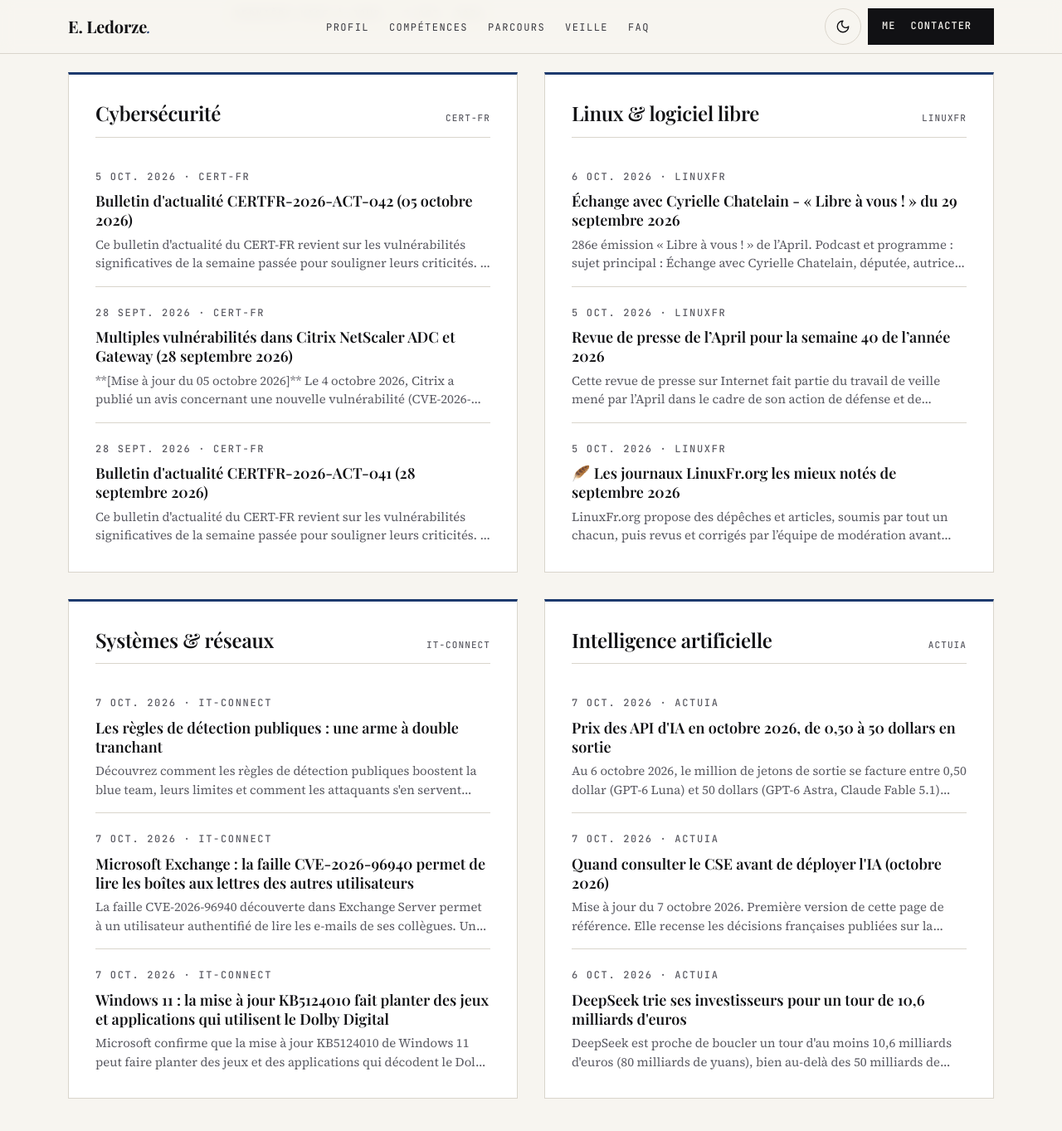
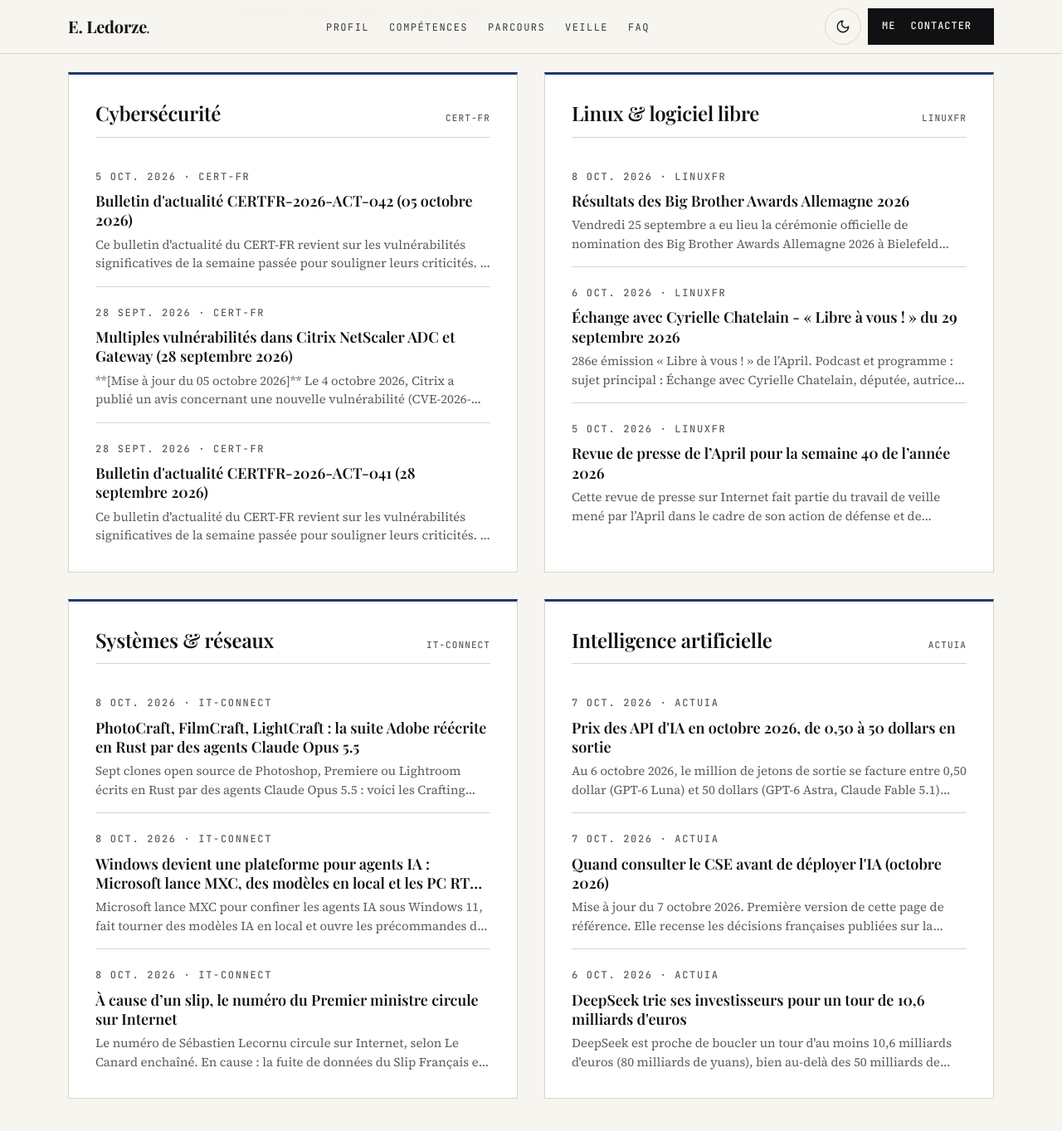
Before and after one commit to TheDringe54-lab/TheDringe54-lab.github.io, a Jekyll site: the page built from index.html, in a window 1280 px wide and 1400 px high, scrolled down 4337 px. Shown: the top 1363 px of the window at 83% size. Built offline with Jekyll 4.4.1, drawn with Linux system fonts in a browser that asks for light colours.

Commit message:
Veille techno : mise à jour automatique

```diff
--- a/_data/veille.json
+++ b/_data/veille.json
@@ -1,5 +1,5 @@
 {
-  "mise_a_jour": "2026-10-07",
+  "mise_a_jour": "2026-10-08",
   "themes": [
     {
       "id": "cyber",
@@ -35,6 +35,13 @@
       "titre_en": "Linux & open source",
       "articles": [
         {
+          "titre": "Résultats des Big Brother Awards Allemagne 2026",
+          "lien": "https://linuxfr.org/news/resultats-des-big-brother-awards-allemagne-2026",
+          "source": "LinuxFR",
+          "date": "2026-10-08",
+          "resume": "Vendredi 25 septembre a eu lieu la cérémonie officielle de nomination des Big Brother Awards Allemagne 2026 à Bielefeld (Westphalie Est-Lippe). Si 4 des 6…"
+        },
+        {
           "titre": "Échange avec Cyrielle Chatelain - « Libre à vous ! » du 29 septembre 2026",
           "lien": "https://linuxfr.org/news/echange-avec-cyrielle-chatelain-libre-a-vous-du-29-septembre-2026",
           "source": "LinuxFR",
@@ -47,13 +54,6 @@
           "source": "LinuxFR",
           "date": "2026-10-05",
           "resume": "Cette revue de presse sur Internet fait partie du travail de veille mené par l’April dans le cadre de son action de défense et de promotion du logiciel libre…"
-        },
-        {
-          "titre": "🪶 Les journaux LinuxFr.org les mieux notés de septembre 2026",
-          "lien": "https://linuxfr.org/news/les-journaux-linuxfr-org-les-mieux-notes-de-septembre-2026",
-          "source": "LinuxFR",
-          "date": "2026-10-05",
-          "resume": "LinuxFr.org propose des dépêches et articles, soumis par tout un chacun, puis revus et corrigés par l’équipe de modération avant publication. C’est la partie…"
         }
       ]
     },
@@ -63,25 +63,25 @@
       "titre_en": "Systems & networks",
       "articles": [
         {
-          "titre": "Les règles de détection publiques : une arme à double tranchant",
-          "lien": "https://www.it-connect.fr/regles-de-detection-publiques-une-arme-a-double-tranchant/",
+          "titre": "PhotoCraft, FilmCraft, LightCraft : la suite Adobe réécrite en Rust par des agents Claude Opus 5.5",
+          "lien": "https://www.it-connect.fr/suite-adobe-rust-claude-opus-artcraft-crafting-apps/",
           "source": "IT-Connect",
-          "date": "2026-10-07",
-          "resume": "Découvrez comment les règles de détection publiques boostent la blue team, leurs limites et comment les attaquants s'en servent pour éviter les alertes. Le…"
+          "date": "2026-10-08",
+          "resume": "Sept clones open source de Photoshop, Premiere ou Lightroom écrits en Rust par des agents Claude Opus 5.5 : voici les Crafting Apps. Le post PhotoCraft…"
         },
         {
-          "titre": "Microsoft Exchange : la faille CVE-2026-96940 permet de lire les boîtes aux lettres des autres utilisateurs",
-          "lien": "https://www.it-connect.fr/exchange-server-cve-2026-96940/",
+          "titre": "Windows devient une plateforme pour agents IA : Microsoft lance MXC, des modèles en local et les PC RTX Spark",
+          "lien": "https://www.it-connect.fr/windows-hybrid-intelligence-mxc-agents-rtx-spark/",
           "source": "IT-Connect",
-          "date": "2026-10-07",
-          "resume": "La faille CVE-2026-96940 découverte dans Exchange Server permet à un utilisateur authentifié de lire les e-mails de ses collègues. Un patch est disponible. Le…"
+          "date": "2026-10-08",
+          "resume": "Microsoft lance MXC pour confiner les agents IA sous Windows 11, fait tourner des modèles IA en local et ouvre les précommandes des PC NVIDIA RTX Spark. Le…"
         },
         {
-          "titre": "Windows 11 : la mise à jour KB5124010 fait planter des jeux et applications qui utilisent le Dolby Digital",
-          "lien": "https://www.it-connect.fr/windows-11-kb5124010-bug-dolby-digital-ac3/",
+          "titre": "À cause d’un slip, le numéro du Premier ministre circule sur Internet",
+          "lien": "https://www.it-connect.fr/numero-telephone-sebastien-lecornu-fuite-slip-francais/",
           "source": "IT-Connect",
-          "date": "2026-10-07",
-          "resume": "Microsoft confirme que la mise à jour KB5124010 de Windows 11 peut faire planter des jeux et des applications qui décodent le Dolby Digital. Le post Windows 11…"
+          "date": "2026-10-08",
+          "resume": "Le numéro de Sébastien Lecornu circule sur Internet, selon Le Canard enchaîné. En cause : la fuite de données du Slip Français en 2024. Ce que l'on sait. Le…"
         }
       ]
     },
```
